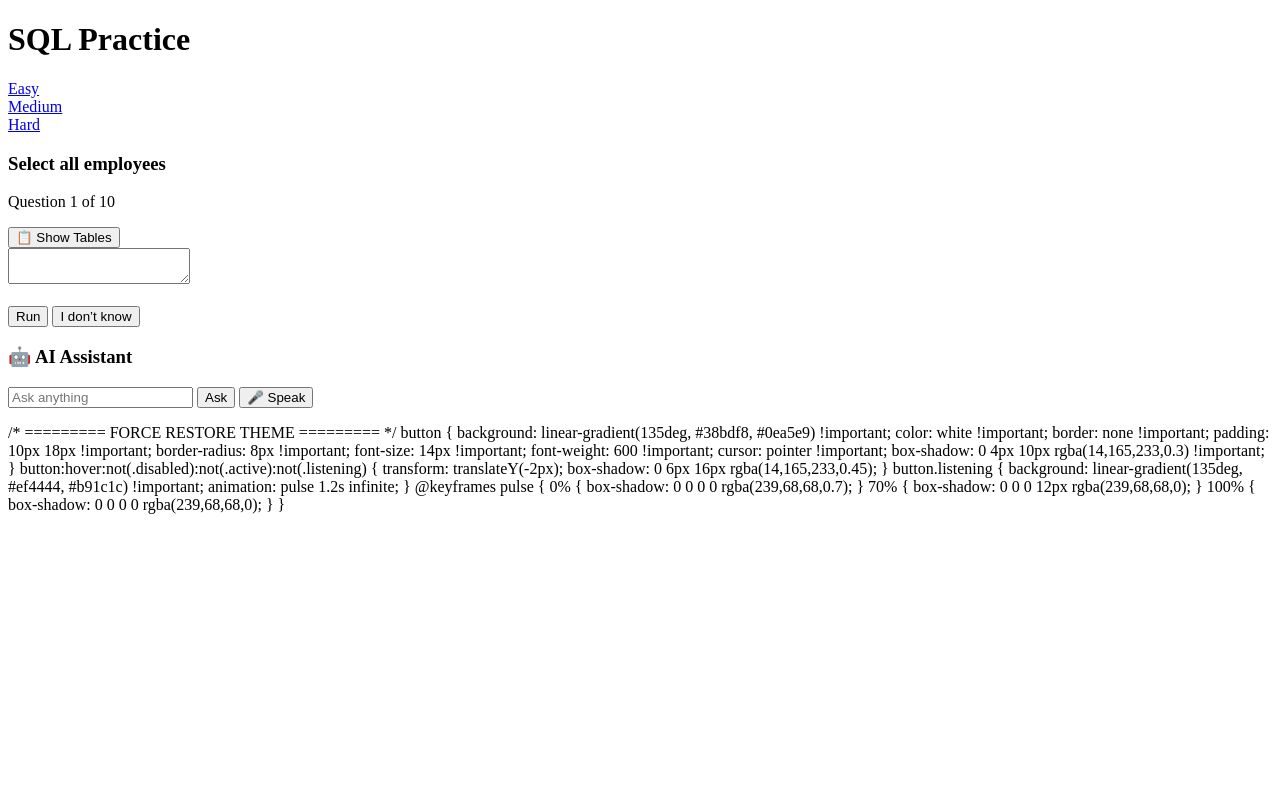
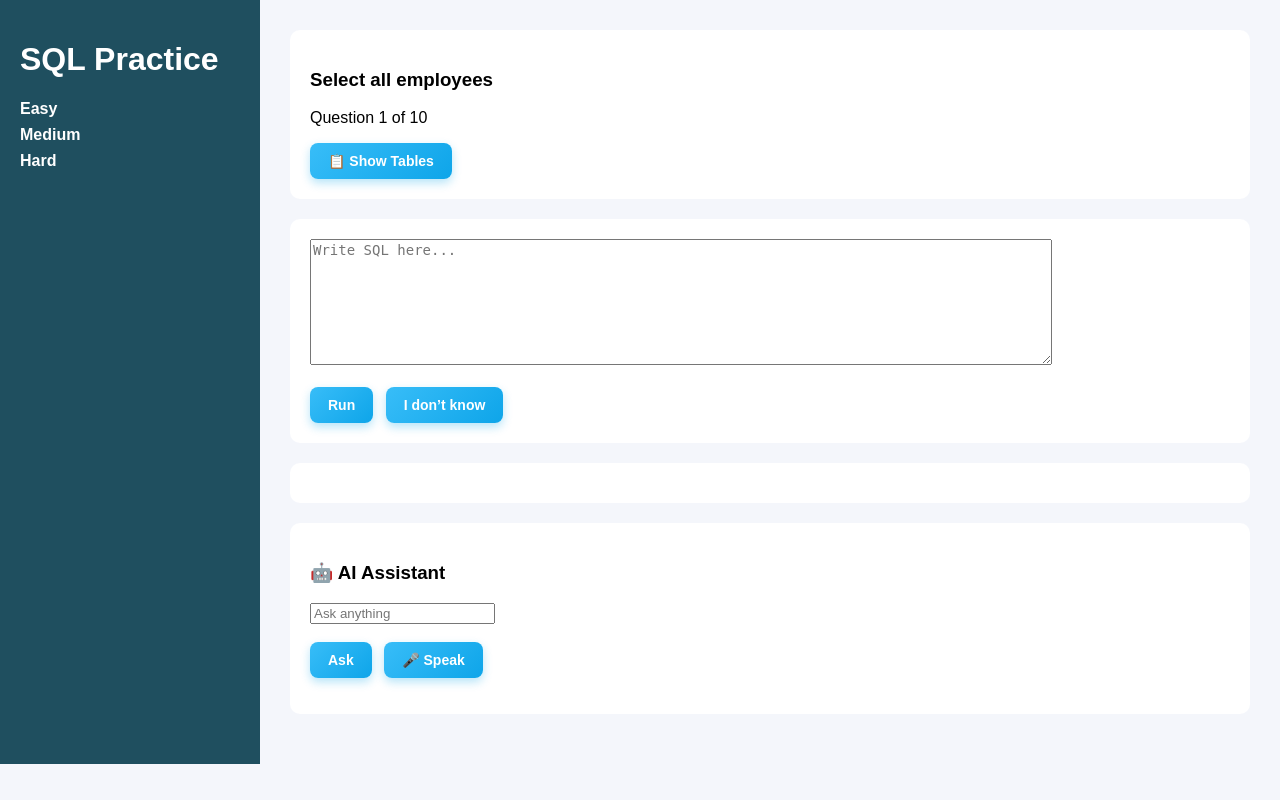
Before and after one commit to Gourishshiragur/sql-practice-saas, a FastAPI app: page / in a window 1280 px wide. Run offline with FastAPI, Linux system fonts and the light colour scheme.

Commit message:
updated layout

```diff
--- a/app/templates/index.html
+++ b/app/templates/index.html
@@ -2,6 +2,119 @@
 <html>
 <head>
   <title>SQL Practice</title>
+
+  <!-- =====================
+        CSS (RESTORED)
+  ====================== -->
+  <style>
+    body {
+      margin: 0;
+      font-family: Arial, sans-serif;
+      display: flex;
+      background: #f4f6fb;
+    }
+
+    .sidebar {
+      width: 220px;
+      background: #1f4f5f;
+      color: white;
+      padding: 20px;
+    }
+
+    .sidebar a {
+      color: white;
+      text-decoration: none;
+      display: block;
+      margin: 8px 0;
+      font-weight: bold;
+    }
+
+    .main {
+      flex: 1;
+      padding: 30px;
+      display: flex;
+      gap: 20px;
+    }
+
+    .left {
+      width: 100%;
+    }
+
+    .right {
+      width: 35%;
+    }
+
+    .card {
+      background: white;
+      padding: 20px;
+      border-radius: 10px;
+      margin-bottom: 20px;
+    }
+
+    textarea {
+      width: 80%;
+      height: 120px;
+      font-family: monospace;
+      font-size: 14px;
+    }
+
+    /* ========= BLUE BUTTON THEME ========= */
+    button {
+      background: linear-gradient(135deg, #38bdf8, #0ea5e9);
+      color: white;
+      border: none;
+      padding: 10px 18px;
+      margin-right: 8px;
+      border-radius: 8px;
+      font-size: 14px;
+      font-weight: 600;
+      cursor: pointer;
+      transition: all 0.25s ease;
+      box-shadow: 0 4px 10px rgba(14,165,233,0.3);
+    }
+
+    button:hover:not(.disabled):not(.active):not(.listening) {
+      transform: translateY(-2px);
+      box-shadow: 0 6px 16px rgba(14,165,233,0.45);
+    }
+
+    button:active {
+      transform: scale(0.96);
+    }
+
+    button.listening {
+      background: linear-gradient(135deg, #ef4444, #b91c1c);
+      animation: pulse 1.2s infinite;
+    }
+
+    @keyframes pulse {
+      0% { box-shadow: 0 0 0 0 rgba(239,68,68,0.7); }
+      70% { box-shadow: 0 0 0 12px rgba(239,68,68,0); }
+      100% { box-shadow: 0 0 0 0 rgba(239,68,68,0); }
+    }
+
+    table {
+      width: 100%;
+      border-collapse: collapse;
+      margin-top: 10px;
+    }
+
+    th, td {
+      border: 1px solid #cbd5e1;
+      padding: 8px;
+      font-size: 12px;
+    }
+
+    th {
+      background: #f1f5f9;
+    }
+
+    tr:nth-child(even) {
+      background: #f8fafc;
+    }
+  </style>
+
+  <!-- JS -->
   <script src="/static/app.js" defer></script>
   <link rel="manifest" href="/static/manifest.json">
   <meta name="theme-color" content="#1f4f5f">
@@ -9,15 +122,18 @@
 
 <body>
 
+<!-- SIDEBAR -->
 <div class="sidebar">
   <h1>SQL Practice</h1>
-  <a href="/?level=easy">Easy</a><br>
-  <a href="/?level=medium">Medium</a><br>
+  <a href="/?level=easy">Easy</a>
+  <a href="/?level=medium">Medium</a>
   <a href="/?level=hard">Hard</a>
 </div>
 
+<!-- MAIN -->
 <div class="main">
 
+  <!-- LEFT -->
   <div class="left">
 
     <div class="card">
@@ -28,7 +144,7 @@
 
     <div class="card">
       <input type="hidden" id="qid" value="{{ q.id }}">
-      <textarea id="sql"></textarea><br><br>
+      <textarea id="sql" placeholder="Write SQL here..."></textarea><br><br>
 
       <button onclick="runQuery()">Run</button>
       <button onclick="showAnswer()">I don’t know</button>
@@ -39,8 +155,10 @@
     <div class="card">
       <h3>🤖 AI Assistant</h3>
       <input id="aiInput" placeholder="Ask anything">
+      <br><br>
       <button onclick="askAIMentor()">Ask</button>
-      <button onclick="startVoiceInput()">🎤 Speak</button>
+      <button id="speakBtn" onclick="startVoiceInput()">🎤 Speak</button>
+      <button id="stopBtn" onclick="stopSpeaking()" style="display:none;">⏹ Stop</button>
       <p id="aiOutput"></p>
     </div>
 
@@ -50,41 +168,13 @@
 
   </div>
 
+  <!-- RIGHT -->
   <div class="right" id="tablePanel" style="display:none">
     <div class="card">
       <h3>Available Tables</h3>
       <div id="tableInfo"></div>
     </div>
   </div>
-/* ========= FORCE RESTORE THEME ========= */
-
-button {
-  background: linear-gradient(135deg, #38bdf8, #0ea5e9) !important;
-  color: white !important;
-  border: none !important;
-  padding: 10px 18px !important;
-  border-radius: 8px !important;
-  font-size: 14px !important;
-  font-weight: 600 !important;
-  cursor: pointer !important;
-  box-shadow: 0 4px 10px rgba(14,165,233,0.3) !important;
-}
-
-button:hover:not(.disabled):not(.active):not(.listening) {
-  transform: translateY(-2px);
-  box-shadow: 0 6px 16px rgba(14,165,233,0.45);
-}
-
-button.listening {
-  background: linear-gradient(135deg, #ef4444, #b91c1c) !important;
-  animation: pulse 1.2s infinite;
-}
-
-@keyframes pulse {
-  0% { box-shadow: 0 0 0 0 rgba(239,68,68,0.7); }
-  70% { box-shadow: 0 0 0 12px rgba(239,68,68,0); }
-  100% { box-shadow: 0 0 0 0 rgba(239,68,68,0); }
-}
 
 </div>
 
```
